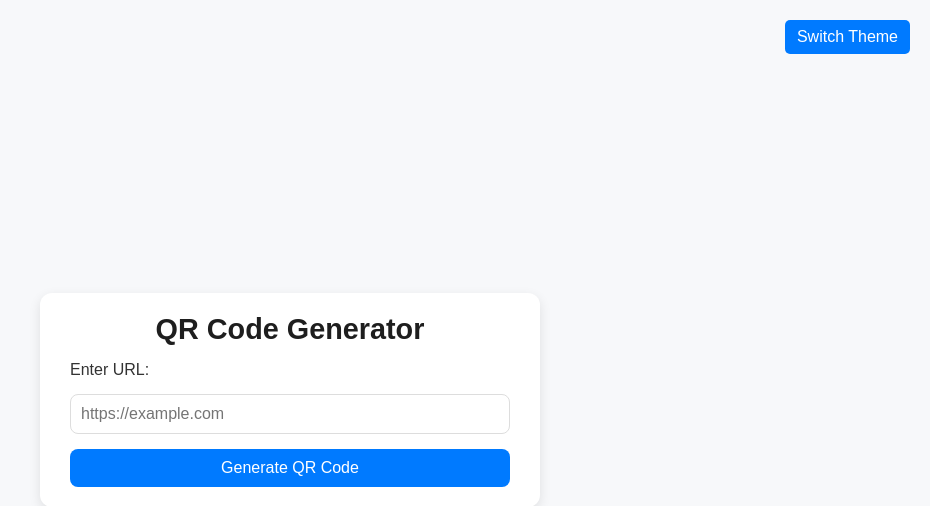
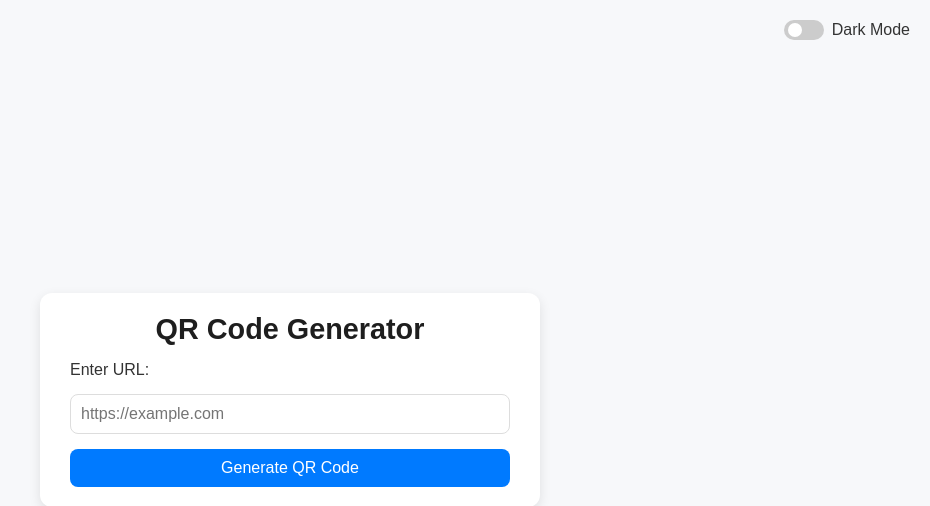
Before and after one commit to itisjamied/qrcode, a Flask app: page / in a window 1280 px wide. Shown: the top 506 px of the page, without its empty margins (350-1280 px from the left). Run offline with Flask 3, Linux system fonts and the light colour scheme.

Commit message:
toggle switch

```diff
--- a/static/css/styles.css
+++ b/static/css/styles.css
@@ -132,7 +132,7 @@ img {
     background-color: var(--button-hover-color);
 }
 
-.toggle-btn {
+/* .toggle-btn {
     position: absolute;
     top: 20px;
     right: 20px;
@@ -147,4 +147,60 @@ img {
 
 .toggle-btn:hover {
     background-color: var(--button-hover-color);
+} */
+
+/* Other existing styles */
+
+.toggle-switch {
+    position: absolute;
+    top: 20px;
+    right: 20px;
+    display: flex;
+    align-items: center;
+    gap: 8px;
 }
+
+.switch {
+    position: relative;
+    display: inline-block;
+    width: 40px;
+    height: 20px;
+}
+
+.switch input {
+    opacity: 0;
+    width: 0;
+    height: 0;
+}
+
+.slider {
+    position: absolute;
+    cursor: pointer;
+    top: 0;
+    left: 0;
+    right: 0;
+    bottom: 0;
+    background-color: #ccc;
+    transition: .4s;
+    border-radius: 34px;
+}
+
+.slider:before {
+    position: absolute;
+    content: "";
+    height: 14px;
+    width: 14px;
+    left: 4px;
+    bottom: 3px;
+    background-color: white;
+    transition: .4s;
+    border-radius: 50%;
+}
+
+input:checked + .slider {
+    background-color: #007aff;
+}
+
+input:checked + .slider:before {
+    transform: translateX(18px);
+}
--- a/static/js/script.js
+++ b/static/js/script.js
@@ -2,12 +2,15 @@
 function toggleTheme() {
     const body = document.body;
     const currentTheme = body.getAttribute("data-theme");
-    body.setAttribute("data-theme", currentTheme === "dark" ? "light" : "dark");
-    localStorage.setItem("theme", currentTheme === "dark" ? "light" : "dark");
+    const newTheme = currentTheme === "dark" ? "light" : "dark";
+    body.setAttribute("data-theme", newTheme);
+    localStorage.setItem("theme", newTheme);
+    document.getElementById("themeToggle").checked = newTheme === "dark";
 }
 
 // Load saved theme preference
 document.addEventListener("DOMContentLoaded", () => {
     const savedTheme = localStorage.getItem("theme") || "light";
     document.body.setAttribute("data-theme", savedTheme);
+    document.getElementById("themeToggle").checked = savedTheme === "dark";
 });
--- a/templates/index.html
+++ b/templates/index.html
@@ -4,11 +4,18 @@
     <meta charset="UTF-8">
     <meta name="viewport" content="width=device-width, initial-scale=1.0">
     <title>QR Code Generator</title>
-    <link rel="stylesheet" href="../static/css/styles.css">
+    <!-- Link to External CSS -->
+    <link rel="stylesheet" href="{{ url_for('static', filename='css/styles.css') }}">
 </head>
 <body>
-    <!-- Dark Mode Toggle Button -->
-    <button class="toggle-btn" onclick="toggleTheme()">Switch Theme</button>
+    <!-- Dark Mode Toggle Switch -->
+    <div class="toggle-switch">
+        <label class="switch">
+            <input type="checkbox" id="themeToggle" onchange="toggleTheme()">
+            <span class="slider round"></span>
+        </label>
+        <span>Dark Mode</span>
+    </div>
 
     <div class="container">
         <h1>QR Code Generator</h1>
@@ -28,6 +35,7 @@
         {% endif %}
     </div>
 
-    <script src="../static/js/script.js"></script>
+    <!-- Link to External JavaScript -->
+    <script src="{{ url_for('static', filename='js/script.js') }}"></script>
 </body>
 </html>
```
